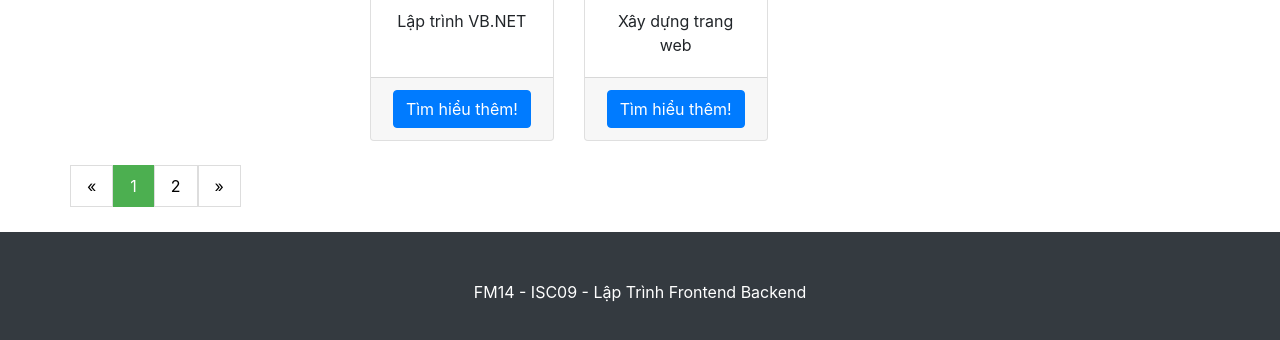
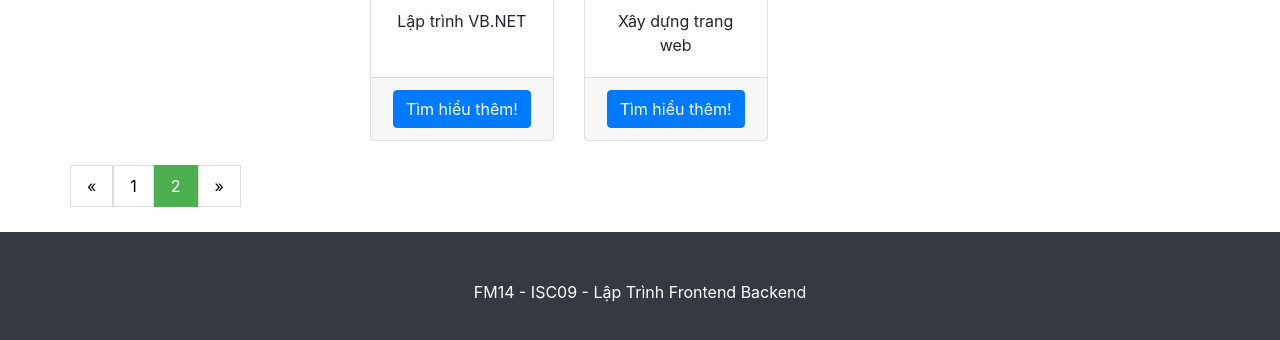
Before and after one commit to MinhTran1997/BaiTapTracNghiem, a plain HTML site: page index2.html in a window 1280 px wide. Shown: the part 1621-1961 px from the top of the page. Drawn offline with Linux system fonts and the light colour scheme.

Commit message:
sua phan trang

```diff
--- a/index2.html
+++ b/index2.html
@@ -330,8 +330,8 @@
         <div class="center row">
             <div class="pagination">
                 <a href="index.html">&laquo;</a>
-                <a href="index.html" class="active">1</a>
-                <a href="index2.html">2</a>
+                <a href="index.html">1</a>
+                <a href="index2.html" class="active">2</a>
                 <a href="index2.html">&raquo;</a>
             </div>
         </div>
```
